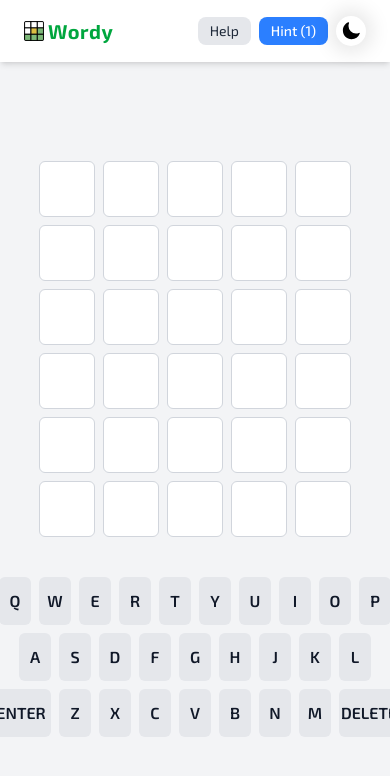
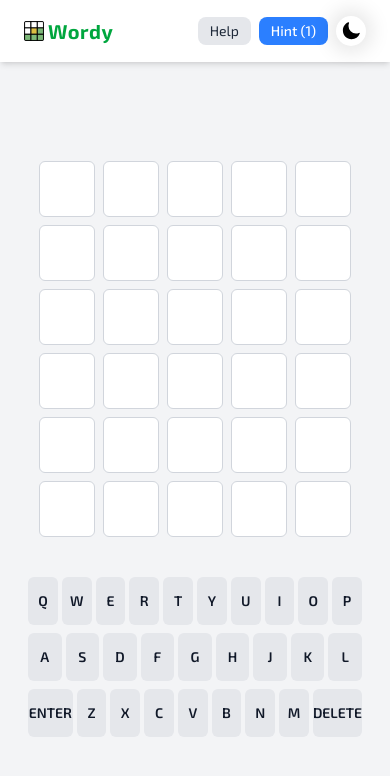
Before and after one commit to belalhanafy/wordy, a React (Vite) app: page / in a window 390 px wide. Shown: the top 776 px of the page. Built offline with nearby package versions, Linux system fonts and the light colour scheme.

Commit message:
update keyboard

```diff
--- a/src/components/Keyboard.jsx
+++ b/src/components/Keyboard.jsx
@@ -9,20 +9,23 @@ const Keyboard = () => {
     const { handleKeyPress } = useContext(GameContext);
 
     return (
-        <div className="flex-col gap-2 mt-6 flex md:hidden">
-            <div className="flex justify-center gap-2">
+        <div className="flex flex-col gap-2 mt-6 md:hidden w-full px-1">
+            {/* Row 1 */}
+            <div className="flex gap-1">
                 {keys1.map((keyLetter) => (
                     <Key key={keyLetter} keyVal={keyLetter} onKeyPress={handleKeyPress} />
                 ))}
             </div>
 
-            <div className="flex justify-center gap-2">
+            {/* Row 2 */}
+            <div className="flex gap-1 justify-center">
                 {keys2.map((keyLetter) => (
                     <Key key={keyLetter} keyVal={keyLetter} onKeyPress={handleKeyPress} />
                 ))}
             </div>
 
-            <div className="flex justify-center gap-2">
+            {/* Row 3 */}
+            <div className="flex gap-1">
                 {keys3.map((keyLetter) => (
                     <Key key={keyLetter} keyVal={keyLetter} onKeyPress={handleKeyPress} />
                 ))}
@@ -32,14 +35,17 @@ const Keyboard = () => {
 };
 
 const Key = ({ keyVal, onKeyPress }) => {
+    // Make ENTER and DELETE larger
+    const isWide = keyVal === "ENTER" || keyVal === "DELETE";
+
     return (
         <button
             onClick={() => onKeyPress(keyVal)}
-            className={`${keyVal === "ENTER" || keyVal === "DELETE" ? "lg:w-18 w-15" : "w-8"}
-        h-12 flex items-center justify-center rounded-md font-semibold
-        bg-gray-200 dark:bg-gray-700 text-gray-900 dark:text-gray-100
-        hover:bg-gray-300 dark:hover:bg-gray-600 transition
-      `}
+            className={`flex-1 h-12 sm:h-14 md:h-16 flex items-center justify-center
+      rounded-md font-semibold text-sm sm:text-base
+      bg-gray-200 dark:bg-gray-700 text-gray-900 dark:text-gray-100
+      hover:bg-gray-300 dark:hover:bg-gray-600 transition
+      ${isWide ? "flex-[1.5]" : ""}`}
         >
             {keyVal}
         </button>
```
